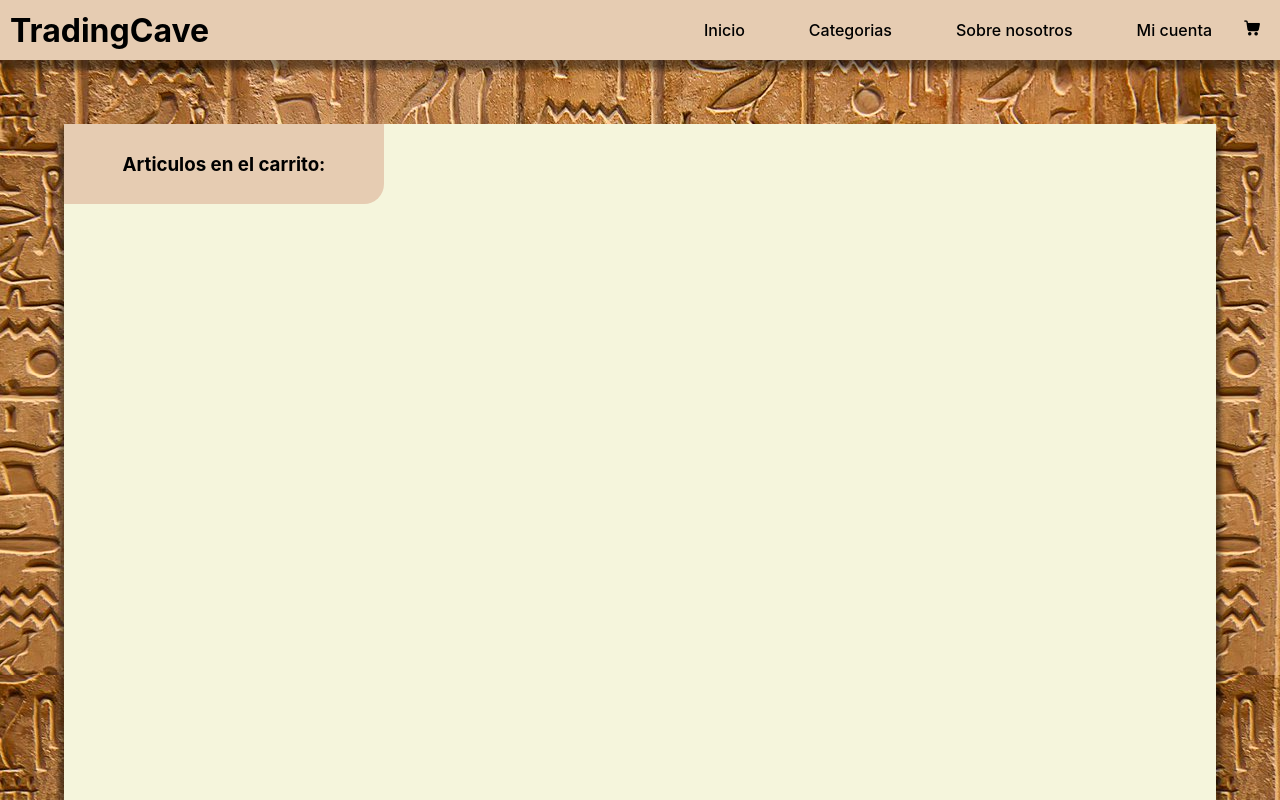
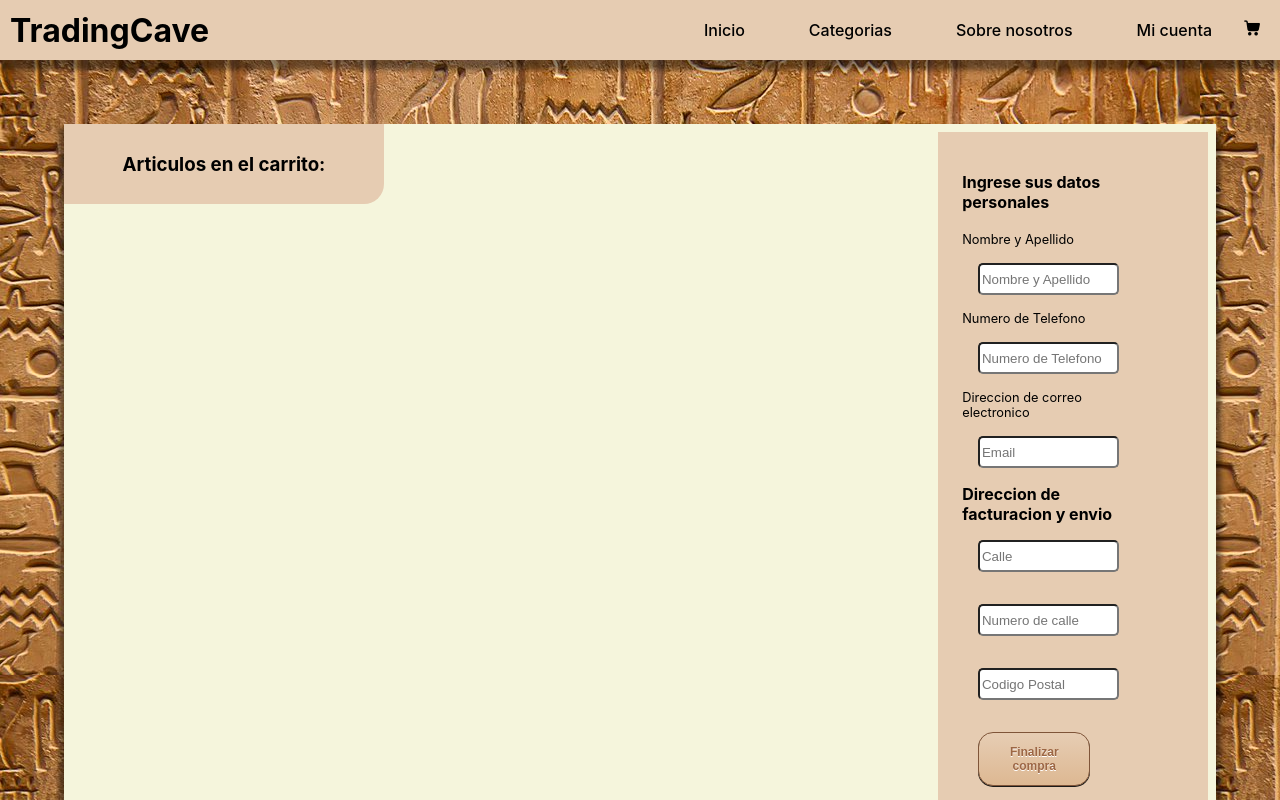
Before and after one commit to gasparjrebord/react-js, a React (Create React App) app: page /cart in a window 1280 px wide. Shown: the top 800 px of the page. Built offline with nearby package versions, Linux system fonts and the light colour scheme.

Commit message:
firebase2

```diff
--- a/src/App.css
+++ b/src/App.css
@@ -49,7 +49,7 @@ li li:hover {
 ul {
   list-style-type: none;
 }
-li a {
+.navLinks {
   font-weight: 500;
   margin: 2rem;
   color: black;
@@ -267,6 +267,7 @@ li a {
 
 .cartContainer{
   display: flex;
+  justify-content: space-between;
   background-color: beige;
   min-height: 50rem;
   max-height: 100rem;
@@ -274,7 +275,7 @@ li a {
   box-shadow: 0px 10px 5px 5px rgba(0, 0, 0, 0.45);
 }
 .cartList{
-  width: 50%;
+  width: 100%;
 }
 .cartHeader{
   display: flex;
@@ -315,7 +316,54 @@ li a {
   padding: 12px 17px;
   text-decoration: none;
   text-shadow: 0px 1px 0px #ffffff;
+  width: 95%;
+  text-align: center;
+  margin: 4% 1% 1% 2%;
+}
+
+.formCartContainer {
+  display: flex;
+  align-items: center;
+  width: 30%;
+  padding: 2.5rem 1rem 5rem 1.5rem;
+  margin: 0.5rem;
+  background-color: #e6ccb2;
+}
+.formCartContainer form {
+  display: flex;
+  width: 75%;
+  height: 100%;
+  flex-direction: column;
+}
+.formCartContainer h5, h6 {
+  font-size: 1rem;
+}
+.formCartContainer p {
+  font-size: 0.8rem;
+}
+.formCartContainer input {
+  border-radius: 5px;
+  padding: 1%;
+  height: 2rem;
+  margin: 1rem;
+}
+.formCartContainer button {
+  box-shadow: 0px 1px 0px 0px #1c1b18;
+  background: linear-gradient(to bottom, #e6ccb2 5%, #ddb892 100%);
+  background-color: #e6ccb2;
+  border-radius: 15px;
+  border: 1px solid #7f5539;
+  display: inline-block;
+  cursor: pointer;
+  color: #9c6644;
+  font-size: 12px;
+  font-weight: bold;
+  padding: 12px 17px;
+  text-decoration: none;
+  text-shadow: 0px 1px 0px #ffffff;
   width: 100%;
   text-align: center;
   margin-top: 4%;
+  margin: 1rem;
+  width: 65%;
 }
--- a/src/components/Cart/CartContainer.jsx
+++ b/src/components/Cart/CartContainer.jsx
@@ -1,13 +1,43 @@
 import React, { useState, useContext } from 'react';
 import { CartContext } from '../Context/CartContext';
 import Cart from './Cart';
-
+import { addDoc, collection, Timestamp } from 'firebase/firestore';
+import { db } from '../../utils/firebase';
 
 
 const CartContainer = () => {
 
     const cartContext = useContext(CartContext);
     const productsInCart = cartContext.productsInCart;
+
+    const sendOrder = async(e)=>{
+        e.preventDefault();
+        const name = e.target[0].value;
+        const phone = e.target[1].value;
+        const email = e.target[2].value;
+        const street = e.target[3].value;
+        const streetnumber = e.target[4].value;
+        const postalcode = e.target[5].value;
+
+        const newOrder = {
+            buyer:{
+                name,
+                phone,
+                email,
+                street,
+                streetnumber,
+                postalcode
+            },
+            products: productsInCart,
+            total: cartContext.getTotalPrice(),
+            date: Timestamp.fromDate(new Date())
+        }
+        console.log('new order', newOrder);
+
+        const ordersCollection = collection(db, 'orders');
+        const docRef = await addDoc(ordersCollection, newOrder);
+        console.log('Orden de compra: ', docRef.id);
+      }
 
     return <>
         <div className='cartContainer'>
@@ -24,9 +54,26 @@ const CartContainer = () => {
                             quantity={product.quantity}
                         />
                     ))
+
                 }
             </div>
-
+           <div className='formCartContainer'>
+                <form onSubmit={sendOrder}>
+                    <h5>Ingrese sus datos personales</h5>
+                    <br />
+                    <p>Nombre y Apellido</p>
+                    <input type="text" placeholder='Nombre y Apellido'/>
+                    <p>Numero de Telefono</p>
+                    <input type="text" placeholder='Numero de Telefono'/>
+                    <p>Direccion de correo electronico</p>
+                    <input type="email" placeholder='Email'/>
+                    <h6>Direccion de facturacion y envio</h6>
+                    <input type="text" placeholder='Calle'/>
+                    <input type="text" placeholder='Numero de calle'/>
+                    <input type="text" placeholder='Codigo Postal'/>
+                    <button type='submit'>Finalizar compra</button>
+                </form>
+            </div>
 
         </div>
 
--- a/src/components/Context/CustomCartContext.jsx
+++ b/src/components/Context/CustomCartContext.jsx
@@ -32,9 +32,13 @@ const CustomCartContext = ({children}) => {
       const newProducts = productsInCart.filter(product=>product.card.id !== id)
       setProductsInCart(newProducts)
     }
+    const getTotalPrice = () => {
+      const totalPrice = productsInCart.reduce((acc, obj) => acc+(obj.quantity*obj.card.price),0)
+      return totalPrice;
+    }
 
   return (
-    <CartContext.Provider value={{productsInCart, addToCart, removeItem}}>
+    <CartContext.Provider value={{productsInCart, addToCart, removeItem, getTotalPrice}}>
         {children}
     </CartContext.Provider>
   )
--- a/src/components/NavBar/NavBar.jsx
+++ b/src/components/NavBar/NavBar.jsx
@@ -8,36 +8,36 @@ const NavBar = () => {
             <nav className='menu-container'>
                 <ul className='menu'>
                     <li>
-                        <Link to="/">Inicio</Link>
+                        <Link to="/" className='navLinks'>Inicio</Link>
                     </li>
                     <li>
-                        <Link to="/cards/">Categorias</Link>
+                        <Link to="/cards/" className='navLinks'>Categorias</Link>
                         <ul>
                             <li>
-                                <Link to="/cards/Normal Monster">Normal Monsters</Link>
+                                <Link to="/cards/Normal Monster" className='navLinks'>Normal Monsters</Link>
                             </li>
                             <li>
-                                <Link to="/cards/Effect Monster">Effect Monsters</Link>
+                                <Link to="/cards/Effect Monster" className='navLinks'>Effect Monsters</Link>
                             </li>
                             <li>
-                                <Link to="/cards/Ritual Effect Monster">Ritual Monsters</Link>
+                                <Link to="/cards/Ritual Effect Monster" className='navLinks'>Ritual Monsters</Link>
                             </li>
                             <li>
-                                <Link to="/cards/Fusion Monster">Fusion Monsters</Link>
+                                <Link to="/cards/Fusion Monster" className='navLinks'>Fusion Monsters</Link>
                             </li>
                             <li>
-                                <Link to="/cards/Spell Card">Spells</Link>
+                                <Link to="/cards/Spell Card" className='navLinks'>Spells</Link>
                             </li>
                             <li>
-                                <Link to="/cards/Trap Card">Traps</Link>
+                                <Link to="/cards/Trap Card" className='navLinks'>Traps</Link>
                             </li>
                         </ul>
                     </li>
                     <li>
-                        <Link to="/about-us">Sobre nosotros</Link>
+                        <Link to="/about-us" className='navLinks'>Sobre nosotros</Link>
                     </li>
                     <li>
-                        <Link to="/my-account">Mi cuenta</Link>
+                        <Link to="/my-account" className='navLinks'>Mi cuenta</Link>
                     </li>
                     <li>
                         <CartWidgetContainer />
```
Also changed, not shown: src/components/Cart/Cart.jsx (+5 -2 lines).
